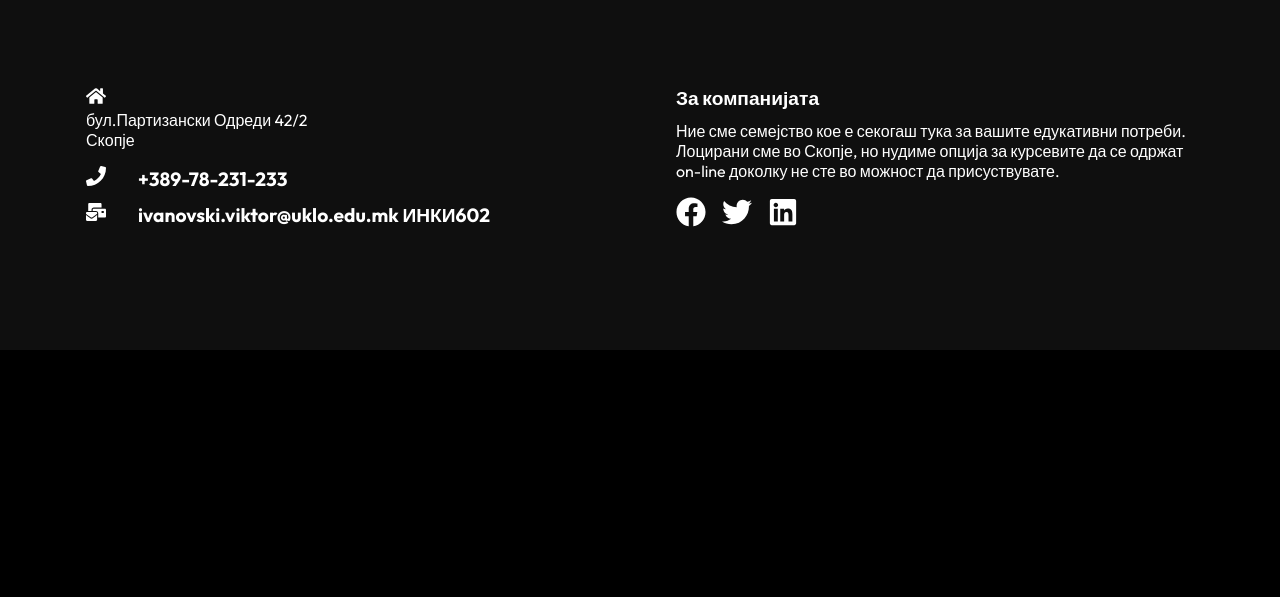
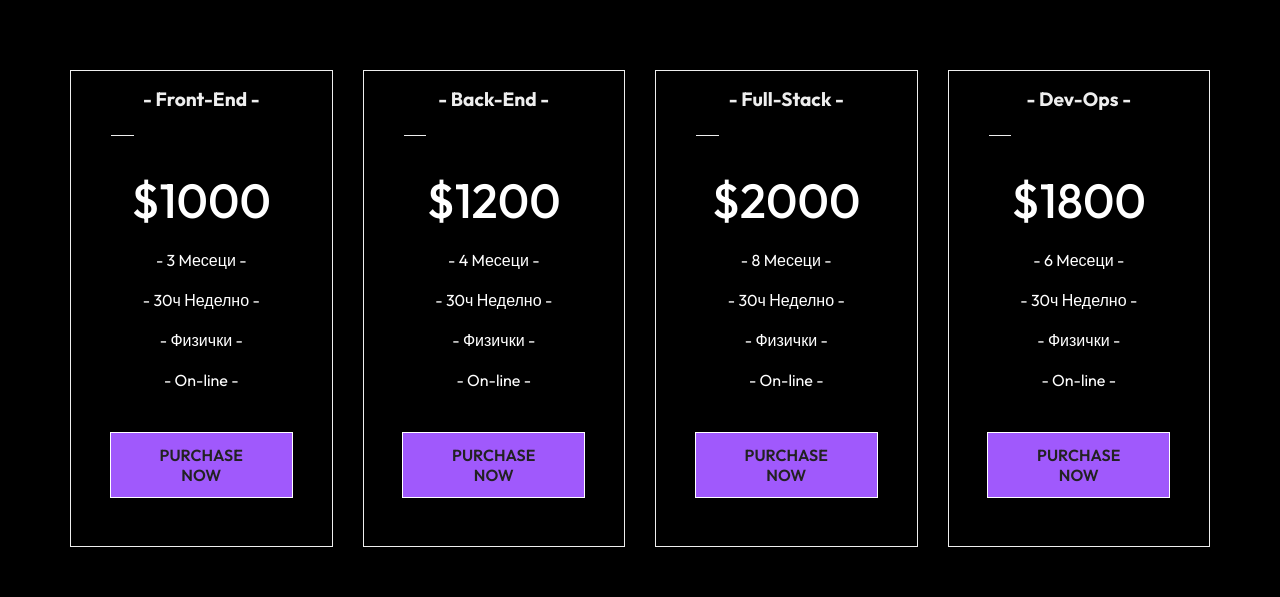
Before and after one commit to ivanovski-viktor/online-dev-academy, a React (Create React App) app in the folder my-app/: page /Courses in a window 1280 px wide. Shown: the part 506-1103 px from the top of the page. Before the commit the page ends 856 px from the top, so only its background shows below. Built offline with nearby package versions, Linux system fonts and the light colour scheme.

Commit message:
Pricing cards added

```diff
--- /dev/null
+++ b/my-app/src/components/PricingCard.js
@@ -0,0 +1,67 @@
+import "./PricingCardStyles.css"
+
+import React from 'react'
+import { Link } from "react-router-dom"
+
+const PricingCard = () => {
+  return (
+    <div className="pricing">
+        <div className="card-container">
+            <div className="card">
+                <h3>- Front-End -</h3>
+                <span className="bar"></span>
+                <p className="btc">$1000</p>
+                <p>- 3 Mесеци -</p>
+                <p>- 30ч Неделно -</p>
+                <p>- Физички -</p>
+                <p>- On-line -</p>
+                <Link to="/contact" className="btn">
+                    PURCHASE NOW
+                </Link>
+
+            </div>
+            <div className="card">
+                <h3>- Back-End -</h3>
+                <span className="bar"></span>
+                <p className="btc">$1200</p>
+                <p>- 4 Mесеци -</p>
+                <p>- 30ч Неделно -</p>
+                <p>- Физички -</p>
+                <p>- On-line -</p>
+                <Link to="/contact" className="btn">
+                    PURCHASE NOW
+                </Link>
+
+            </div>
+            <div className="card">
+                <h3>- Full-Stack -</h3>
+                <span className="bar"></span>
+                <p className="btc">$2000</p>
+                <p>- 8 Mесеци -</p>
+                <p>- 30ч Неделно -</p>
+                <p>- Физички -</p>
+                <p>- On-line -</p>
+                <Link to="/contact" className="btn">
+                    PURCHASE NOW
+                </Link>
+
+            </div>
+            <div className="card">
+                <h3>- Dev-Ops -</h3>
+                <span className="bar"></span>
+                <p className="btc">$1800</p>
+                <p>- 6 Mесеци -</p>
+                <p>- 30ч Неделно -</p>
+                <p>- Физички -</p>
+                <p>- On-line -</p>
+                <Link to="/contact" className="btn">
+                    PURCHASE NOW
+                </Link>
+
+            </div>
+        </div>
+    </div>
+  )
+}
+
+export default PricingCard
--- /dev/null
+++ b/my-app/src/components/PricingCardStyles.css
@@ -0,0 +1,52 @@
+.pricing{
+    width: 100%;
+    padding: 6rem 1rem;
+    background: #000;
+}
+.card-container{
+    max-width: 1140px;
+    margin: auto;
+    display: grid;
+    grid-template-columns: repeat(4,1fr);
+    grid-gap: 30px;
+}
+.card{
+    border: 1px solid #eee;
+    color: #eee;
+    text-align: center;
+    padding: 1rem;
+
+}
+.card:hover{
+    background-color: #141414;
+}
+.card h3 {
+    font-size: 1.2rem;
+}
+.card p {
+    padding: 10px 0;
+}
+.bar {
+    border-bottom: 1px solid #eee;
+    width: 10%;
+    margin: 1.5rem;
+    display: block;
+}
+.btc{
+    font-size: 3rem;
+    font-weight: 500;
+    padding: 1rem 0;
+}
+.btn{
+    display: block;
+    width: 80%;
+    margin: 2rem auto;
+}
+
+@media screen and (max-width: 870px) {
+    .card-container{
+        max-width: 90%;
+        margin: auto;
+        grid-template-columns: 1fr;
+    }
+}
--- a/my-app/src/routes/Courses.js
+++ b/my-app/src/routes/Courses.js
@@ -2,12 +2,15 @@ import React from 'react'
 import Navbar from "../components/Navbar"
 import Footer from "../components/Footer"
 import BckImg2 from '../components/BckImg2'
+import PricingCard from '../components/PricingCard'
 
 const Courses = () => {
   return (
     <div>
       <Navbar/>
-      <BckImg2 heading="COURSES" text="Некои од наставните програми кои ги нудиме"/>
+      <BckImg2 heading="COURSES"
+      text="Некои од наставните програми кои ги нудиме"/>
+      <PricingCard/>
       <Footer/>
       </div>
   )
```
